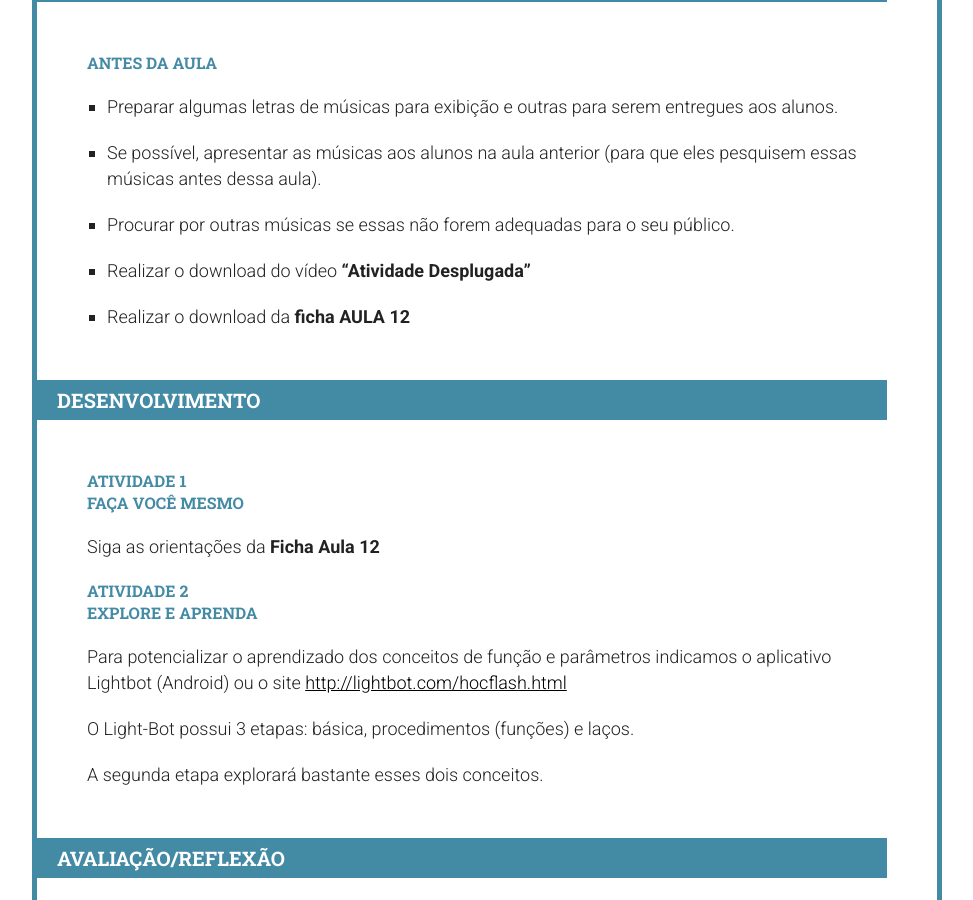
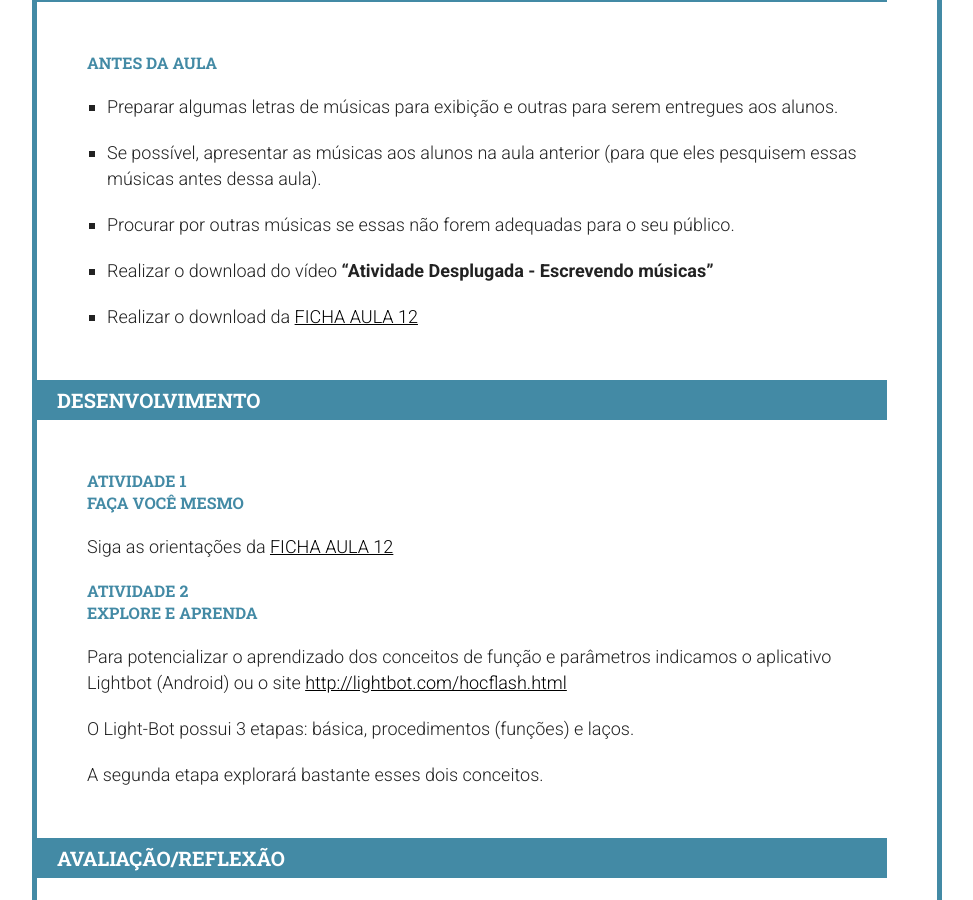
Before and after one commit to Programae/blocos, a Jekyll site: the page built from _posts/2015-01-01-aula13.md, in a window 1280 px wide and 900 px high, scrolled down 1630 px. Shown: the whole window, without its empty margins (153-1126 px from the left). Built offline with Jekyll 4.4.1, drawn with Linux system fonts in a browser that asks for light colours; nearby versions of some CDN libraries; library files that are not in the unit come from our copies.

Commit message:
Aula 13 - atualização

```diff
--- a/_posts/2015-01-01-aula13.md
+++ b/_posts/2015-01-01-aula13.md
@@ -30,24 +30,27 @@ Trabalhando com letras de canções, os alunos irão:
 
 <iframe width="560" height="315" src="https://www.youtube.com/embed/hx0tBso08aA?list=PLzdnOPI1iJNerXmhWGR_V-8vWPe0v62DE" frameborder="0" allowfullscreen></iframe>
 
-[FICHA AULA 12](/blocos/pdf/ficha%2012-Escrevendomusicas.pdf)
+[FICHA AULA 12](/blocos/pdf/Ficha%2012-EscrevendoMusicas.pdf)
 
 ## Preparação
+
 ### Antes da aula
 
  - Preparar algumas letras de músicas para exibição e outras para serem entregues aos alunos.
  - Se possível, apresentar as músicas aos alunos na aula anterior (para que eles pesquisem essas músicas antes dessa aula).
  - Procurar por outras músicas se essas não forem adequadas para o seu público.
 
- - Realizar o download do vídeo **“Atividade Desplugada”**
- - Realizar o download da **ficha AULA 12**
+ - Realizar o download do vídeo **“Atividade Desplugada - Escrevendo músicas”**
+ - Realizar o download da [FICHA AULA 12](/blocos/pdf/Ficha%2012-EscrevendoMusicas.pdf)
 
 
 ## Desenvolvimento
 
 ### Atividade 1
+
 ### Faça você mesmo
-Siga as orientações da **Ficha Aula 12**
+
+Siga as orientações da [FICHA AULA 12](/blocos/pdf/Ficha%2012-EscrevendoMusicas.pdf)
 
 ### Atividade 2
 
@@ -60,6 +63,7 @@ O Light-Bot possui 3 etapas: básica, procedimentos (funções) e laços.
 A segunda etapa explorará bastante esses dois conceitos.
 
 ## Avaliação/reflexão
+
 ### Reflexão com os alunos
 
 Realizar uma autoavaliação é muito importante neste processo de produção. Incentive os alunos a analisarem se todos os objetivos propostos no início da aula foram atingidos e quais foram as dificuldades encontradas ao longo do caminho.
```
